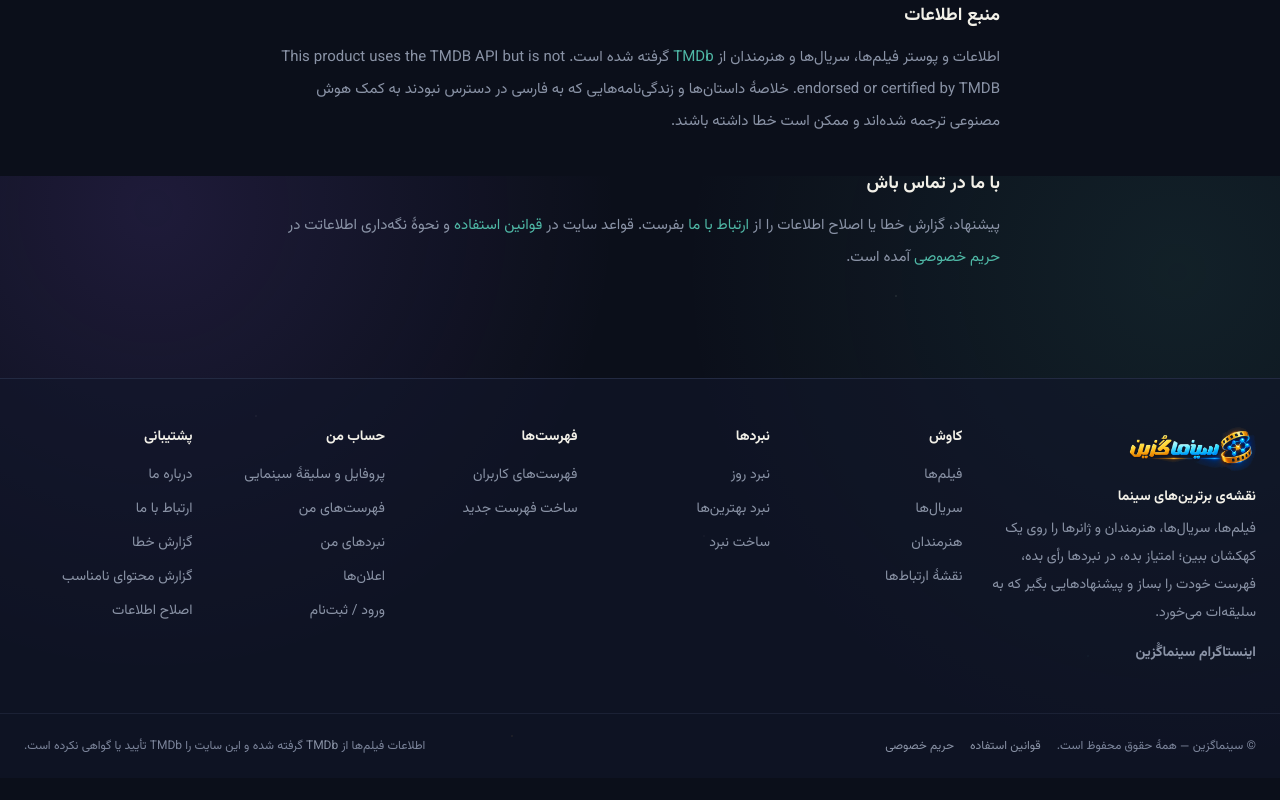
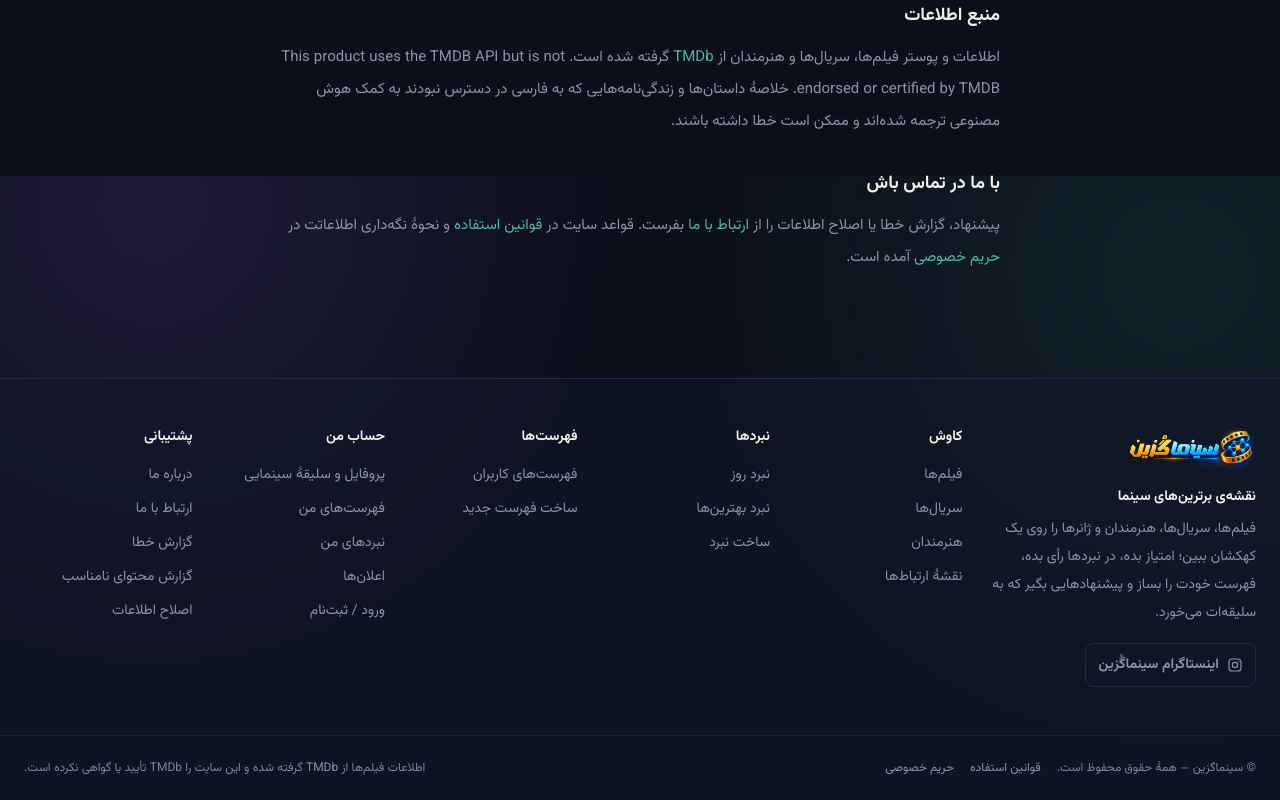
Before and after one commit to sobhani2525-collab/RankVerse, a Next.js app in the folder frontend/: page /about in a window 1280 px wide. Shown: the part 624-1424 px from the top of the page. Before the commit the page ends 1402 px from the top, so only its background shows below. Built offline with nearby package versions, Linux system fonts and the light colour scheme; no server answers.

Commit message:
Style the footer Instagram link with an icon

```diff
--- a/frontend/components/Footer.tsx
+++ b/frontend/components/Footer.tsx
@@ -66,8 +66,13 @@ export default function Footer() {
             href="https://www.instagram.com/cinemagozin/"
             target="_blank"
             rel="noopener noreferrer"
-            className="mt-4 inline-block text-sm font-bold text-muted transition hover:text-gold"
+            className="mt-4 inline-flex min-h-11 items-center gap-2 rounded-lg border border-border px-3 py-2 text-sm font-semibold text-muted transition hover:border-gold hover:text-gold focus-visible:outline focus-visible:outline-2 focus-visible:outline-offset-2 focus-visible:outline-gold"
           >
+            <svg aria-hidden="true" className="size-4 shrink-0" viewBox="0 0 24 24" fill="none" stroke="currentColor" strokeWidth="1.8">
+              <rect x="3" y="3" width="18" height="18" rx="5" />
+              <circle cx="12" cy="12" r="4" />
+              <circle cx="17.5" cy="6.5" r="1" fill="currentColor" stroke="none" />
+            </svg>
             اینستاگرام سینماگُزین
           </a>
         </div>
```
